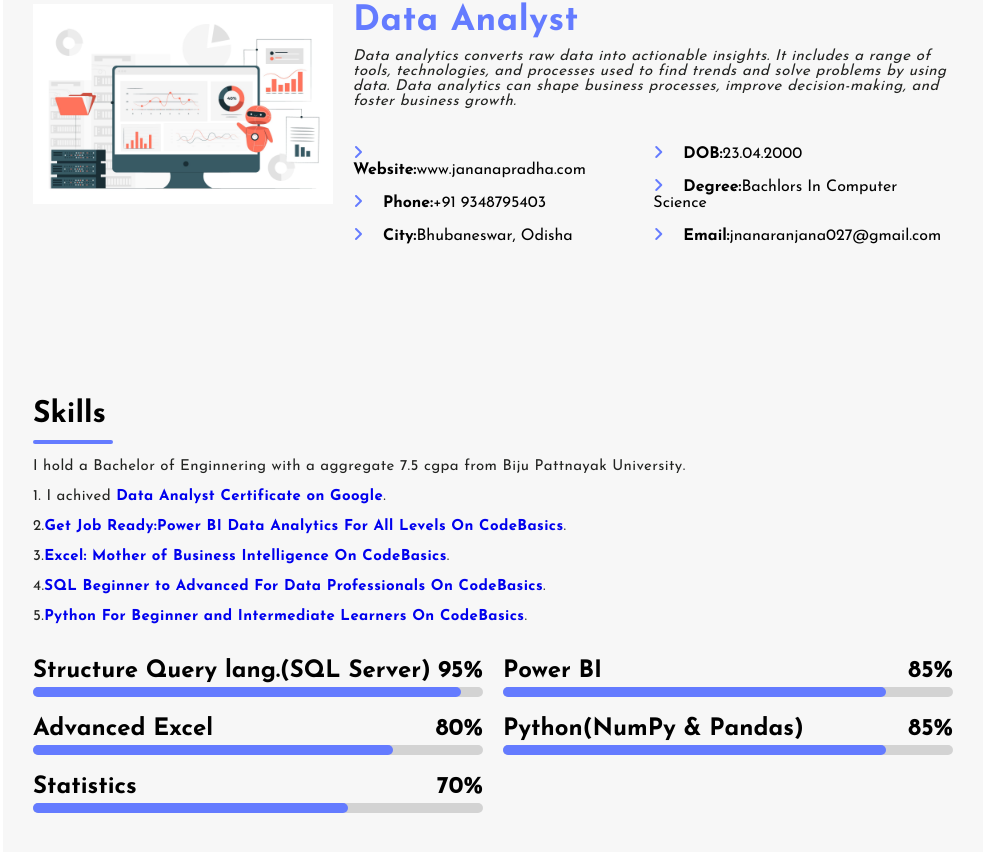
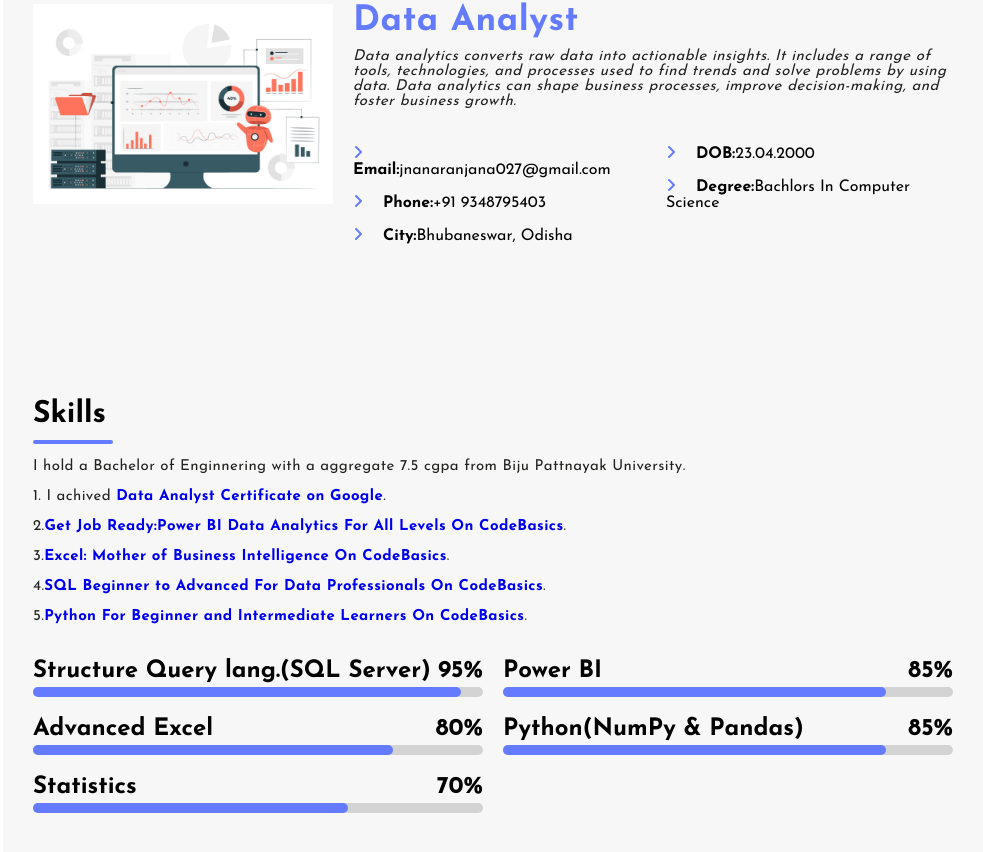
Before and after one commit to jnana027/gyana-potfolio, a plain HTML site: page index.html in a window 1280 px wide. Shown: the part 1041-1893 px from the top of the page, without its empty margins (297-1280 px from the left). Drawn offline with nearby package versions, Linux system fonts and the light colour scheme.

Commit message:
Update index.html

```diff
--- a/index.html
+++ b/index.html
@@ -91,8 +91,12 @@
                         <div class="icon-list">
                             <ul>
                                 <!-- <li><i class="fa-solid fa-angle-right"></i><strong>Age:</strong><span>23</span></li> -->
-                                <li><i
+               <!--              <li><i
                                         class="fa-solid fa-angle-right"></i><strong>Website:</strong><span>www.jananapradha.com</span>
+                                </li>
+                -->
+                                 <li><i
+                                        class="fa-solid fa-angle-right"></i><strong>Email:</strong><span>jnanaranjana027@gmail.com</span>
                                 </li>
                                 <li><i class="fa-solid fa-angle-right"></i><strong>Phone:</strong><span>+91
                                         9348795403</span></li>
@@ -109,9 +113,7 @@
                                 </li>
                                 <li><i class="fa-solid fa-angle-right"></i><strong>Degree:</strong><span>Bachlors In
                                         Computer Science</span></li>
-                                <li><i
-                                        class="fa-solid fa-angle-right"></i><strong>Email:</strong><span>jnanaranjana027@gmail.com</span>
-                                </li>
+
 
                             </ul>
                         </div>
```
